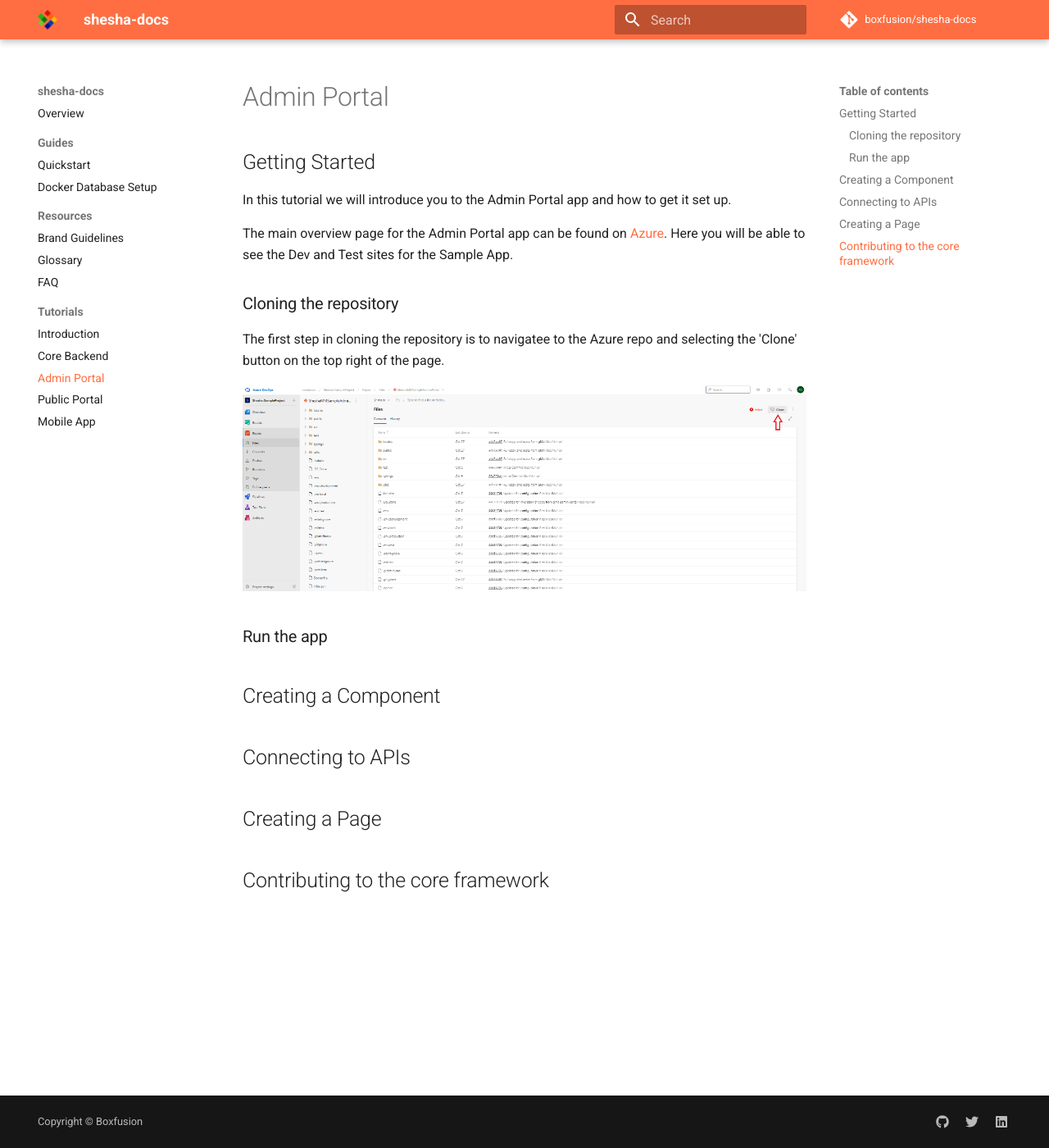
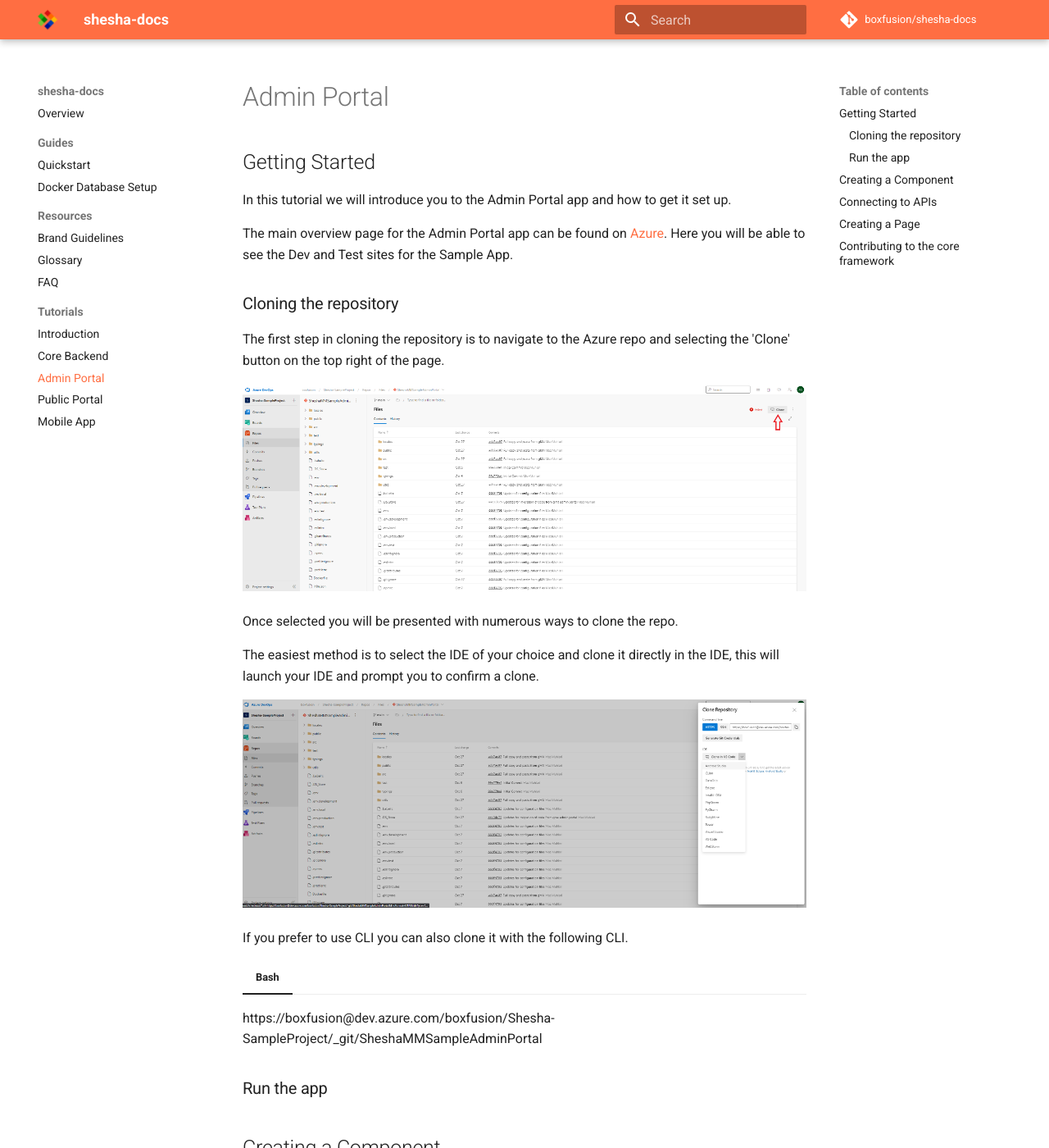
Before and after one commit to Boxfusion/shesha-docs, an MkDocs documentation site: the page built from docs/tutorials/02-admin-portal.md, in a window 1280 px wide and 1400 px high. Shown: the whole window at 82% size. Built offline with MkDocs 1.6.1 and Material for MkDocs 9.7.7, drawn with Linux system fonts in a browser that asks for light colours; comment, search, counter and statistics services are not loaded.

Commit message:
Update 02-admin-portal.md

```diff
--- a/docs/tutorials/02-admin-portal.md
+++ b/docs/tutorials/02-admin-portal.md
@@ -8,9 +8,21 @@ The main overview page for the Admin Portal app can be found on [Azure](https://
 
 ### Cloning the repository
 
-The first step in cloning the repository is to navigatee to the Azure repo and selecting the 'Clone' button on the top right of the page.
+The first step in cloning the repository is to navigate to the Azure repo and selecting the 'Clone' button on the top right of the page.
 
 ![appsettings.json screenshot](https://github.com/Boxfusion/shesha-docs/blob/main/docs/assets/Admin-Portal-Clone.PNG)
+
+Once selected you will be presented with numerous ways to clone the repo.
+
+The easiest method is to select the IDE of your choice and clone it directly in the IDE, this will launch your IDE and prompt you to confirm a clone.
+
+![appsettings.json screenshot](https://github.com/Boxfusion/shesha-docs/blob/main/docs/assets/admin-portal-select-ide.PNG)
+
+If you prefer to use CLI you can also clone it with the following CLI.
+
+=== "Bash"
+
+https://boxfusion@dev.azure.com/boxfusion/Shesha-SampleProject/_git/SheshaMMSampleAdminPortal
 
 
 ### Run the app
```
